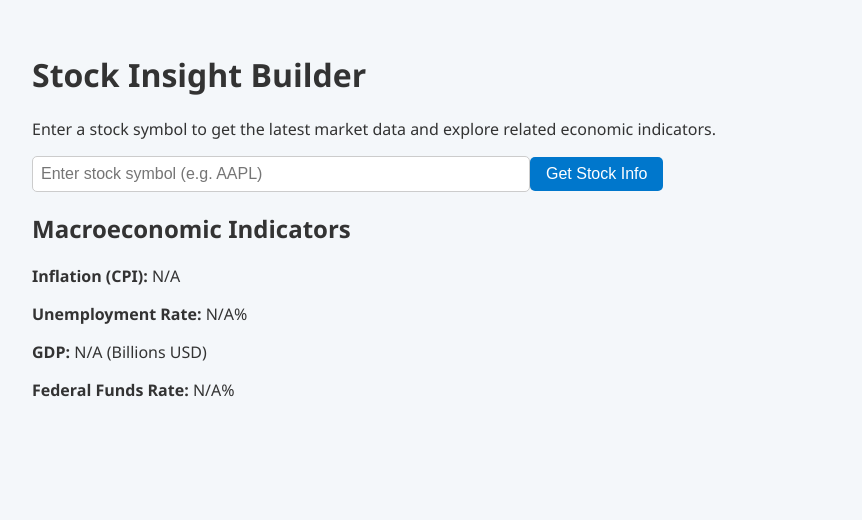
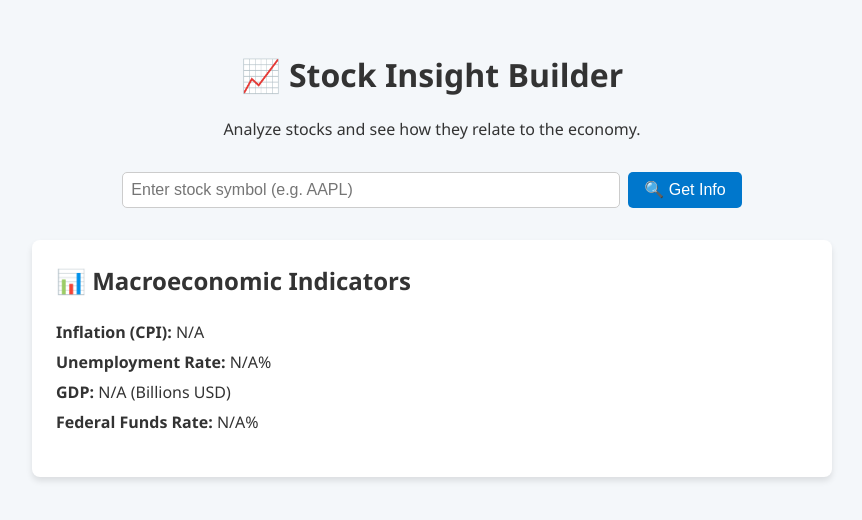
Before and after one commit to srozman123/stock_insight, a React (Create React App) app: page / in a window 1280 px wide. Shown: the top 520 px of the page, without its empty margins (208-1070 px from the left). Built offline with nearby package versions, Linux system fonts and the light colour scheme; no server answers.

Commit message:
Update App.js

```diff
--- a/src/App.js
+++ b/src/App.js
@@ -8,7 +8,7 @@ function App() {
   const [macroData, setMacroData] = useState({});
 
   const fetchStockData = async () => {
-    const apiKey = 'QMJHX5F5AHAIXFUN'; // Replace with your stock API key
+    const apiKey = 'QMJHX5F5AHAIXFUN';
     const url = `https://www.alphavantage.co/query?function=GLOBAL_QUOTE&symbol=${symbol}&apikey=${apiKey}`;
 
     try {
@@ -28,7 +28,7 @@ function App() {
   };
 
   const fetchEconomicData = async (seriesId) => {
-    const apiKey = '79c85c2228190506c3343cd7c5b6651c '; // Replace with your FRED API key
+    const apiKey = '79c85c2228190506c3343cd7c5b6651c';
     const url = `https://api.stlouisfed.org/fred/series/observations?series_id=${seriesId}&api_key=${apiKey}&file_type=json&sort_order=desc&limit=1`;
 
     try {
@@ -56,41 +56,56 @@ function App() {
 
   return (
     <div className="App">
-      <h1>Stock Insight Builder</h1>
-      <p>Enter a stock symbol to get the latest market data and explore related economic indicators.</p>
+      <header className="header">
+        <h1>📈 Stock Insight Builder</h1>
+        <p>Analyze stocks and see how they relate to the economy.</p>
+      </header>
+
+      <section className="search-section">
         <input
           type="text"
           placeholder="Enter stock symbol (e.g. AAPL)"
           value={symbol}
           onChange={(e) => setSymbol(e.target.value.toUpperCase())}
         />
-      <button onClick={fetchStockData}>Get Stock Info</button>
+        <button onClick={fetchStockData}>🔍 Get Info</button>
+      </section>
 
       {error && <p className="error">{error}</p>}
 
       {stockData && (
-        <div className="stock-info">
-          <h2>{symbol} Details</h2>
-          <p><strong>Symbol:</strong> {stockData["01. symbol"]}</p>
-          <p><strong>Price:</strong> ${stockData["05. price"]}</p>
-          <p><strong>Open:</strong> ${stockData["02. open"]}</p>
-          <p><strong>High:</strong> ${stockData["03. high"]}</p>
-          <p><strong>Low:</strong> ${stockData["04. low"]}</p>
-          <p><strong>Previous Close:</strong> ${stockData["08. previous close"]}</p>
-          <p><strong>Change:</strong> {stockData["09. change"]}</p>
-          <p><strong>Change Percent:</strong> {stockData["10. change percent"]}</p>
-          <p><strong>Volume:</strong> {stockData["06. volume"]}</p>
-          <p><strong>Latest Trading Day:</strong> {stockData["07. latest trading day"]}</p>
-        </div>
+        <section className="card">
+          <h2>{symbol} Overview</h2>
+          <ul>
+            <li><strong>Price:</strong> ${stockData["05. price"]}</li>
+            <li><strong>Open:</strong> ${stockData["02. open"]}</li>
+            <li><strong>High:</strong> ${stockData["03. high"]}</li>
+            <li><strong>Low:</strong> ${stockData["04. low"]}</li>
+            <li><strong>Previous Close:</strong> ${stockData["08. previous close"]}</li>
+            <li><strong>Change:</strong> {stockData["09. change"]} ({stockData["10. change percent"]})</li>
+            <li><strong>Volume:</strong> {stockData["06. volume"]}</li>
+            <li><strong>Latest Trading Day:</strong> {stockData["07. latest trading day"]}</li>
+          </ul>
+          <a
+            href={`https://www.marketwatch.com/investing/stock/${symbol}`}
+            target="_blank"
+            rel="noopener noreferrer"
+            className="info-link"
+          >
+            📰 More info & news on {symbol} at MarketWatch
+          </a>
+        </section>
       )}
 
-      <div className="macro-info">
-        <h2>Macroeconomic Indicators</h2>
-        <p><strong>Inflation (CPI):</strong> {macroData.inflation}</p>
-        <p><strong>Unemployment Rate:</strong> {macroData.unemployment}%</p>
-        <p><strong>GDP:</strong> {macroData.gdp} (Billions USD)</p>
-        <p><strong>Federal Funds Rate:</strong> {macroData.interestRate}%</p>
-      </div>
+      <section className="card">
+        <h2>📊 Macroeconomic Indicators</h2>
+        <ul>
+          <li><strong>Inflation (CPI):</strong> {macroData.inflation}</li>
+          <li><strong>Unemployment Rate:</strong> {macroData.unemployment}%</li>
+          <li><strong>GDP:</strong> {macroData.gdp} (Billions USD)</li>
+          <li><strong>Federal Funds Rate:</strong> {macroData.interestRate}%</li>
+        </ul>
+      </section>
     </div>
   );
 }
```
Lines whose indentation alone changed are shown as unchanged.
